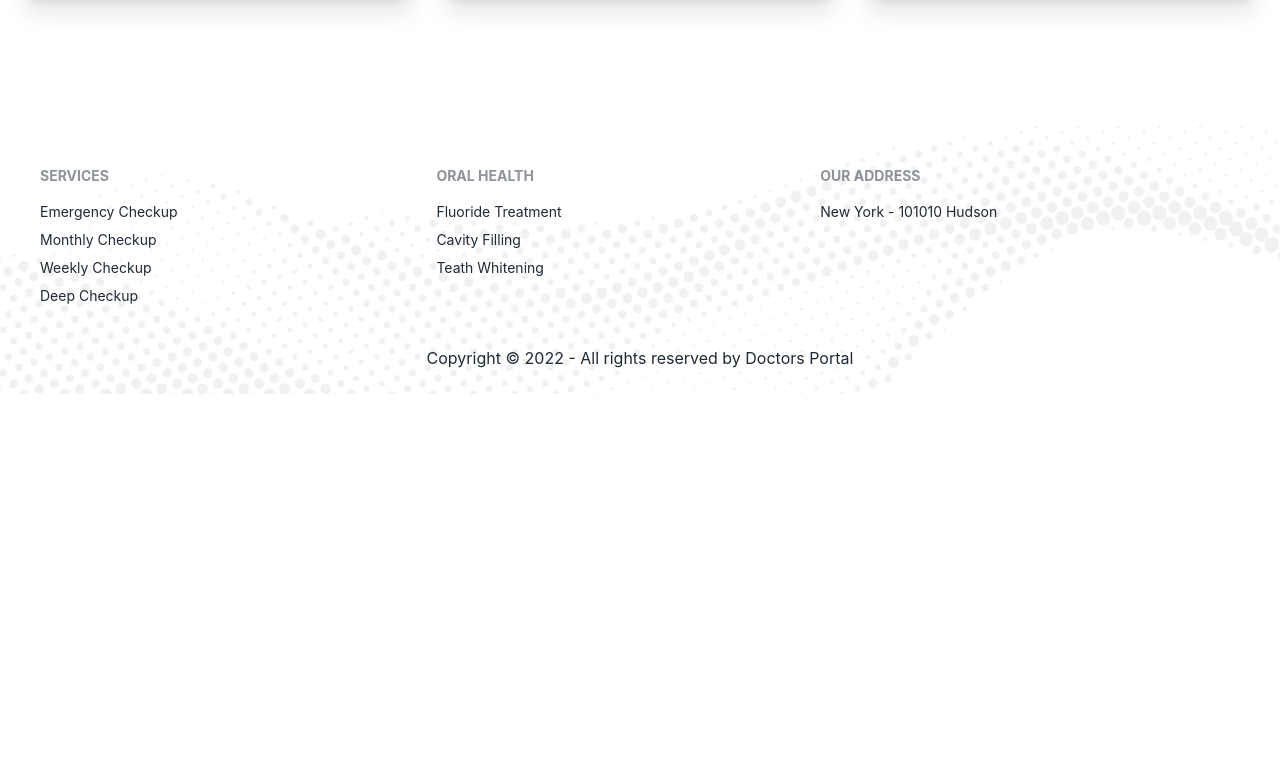
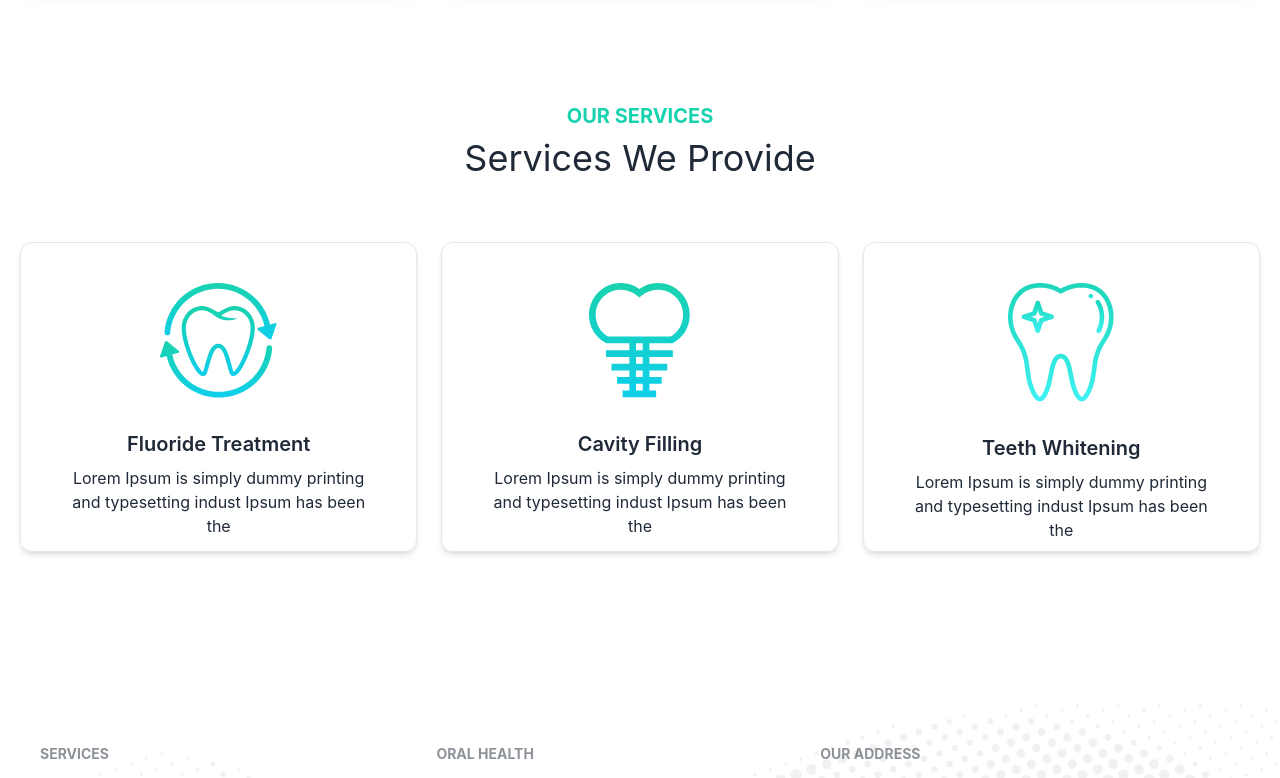
Before and after one commit to zakiralhasan/doctors-portal-client, a React (Create React App) app: page / in a window 1280 px wide. Shown: the part 1042-1820 px from the top of the page. Before the commit the page ends 1436 px from the top, so only its background shows below. Built offline with nearby package versions, Linux system fonts and the light colour scheme.

Commit message:
our services section design done

```diff
--- a/src/Pages/Home/Home/Home.js
+++ b/src/Pages/Home/Home/Home.js
@@ -1,11 +1,12 @@
 import React from "react";
 import Banner from "../Banner/Banner/Banner";
+import OurServices from "../OurServices/OurServices";
 
 const Home = () => {
   return (
     <div>
-      <h1>Home page</h1>
       <Banner></Banner>
+      <OurServices></OurServices>
     </div>
   );
 };
--- /dev/null
+++ b/src/Pages/Home/OurServices/OurServices.js
@@ -0,0 +1,45 @@
+import React from "react";
+import logo1 from "../../../assets/images/fluoride.png";
+import logo2 from "../../../assets/images/cavity.png";
+import logo3 from "../../../assets/images/whitening.png";
+import OurServicesCard from "./OurServicesCard";
+
+const OurServices = () => {
+  // const color1
+  const cards = [
+    {
+      id: "1",
+      title: "Fluoride Treatment",
+      img: logo1,
+      details:
+        "Lorem Ipsum is simply dummy printing and typesetting indust Ipsum has been the",
+    },
+    {
+      id: "2",
+      title: "Cavity Filling",
+      img: logo2,
+      details:
+        "Lorem Ipsum is simply dummy printing and typesetting indust Ipsum has been the",
+    },
+    {
+      id: "3",
+      title: "Teeth Whitening",
+      img: logo3,
+      details:
+        "Lorem Ipsum is simply dummy printing and typesetting indust Ipsum has been the",
+    },
+  ];
+  return (
+    <div className="px-5 my-32">
+      <h2 className="text-xl text-[#19D3AE] font-bold mb-2">OUR SERVICES</h2>
+      <h1 className="text-4xl ">Services We Provide</h1>
+      <div className="grid lg:grid-cols-3 md:grid-cols-2 gap-6 pb-6 mt-16">
+        {cards.map((card) => (
+          <OurServicesCard key={card.id} card={card}></OurServicesCard>
+        ))}
+      </div>
+    </div>
+  );
+};
+
+export default OurServices;
--- /dev/null
+++ b/src/Pages/Home/OurServices/OurServicesCard.js
@@ -0,0 +1,18 @@
+import React from "react";
+
+const OurServicesCard = ({ card }) => {
+  const { title, img, details } = card;
+  return (
+    <div>
+      <div className="p-10 border rounded-xl shadow-md min-h-[310px] max-h-[310px]">
+        <img className="w-fit mx-auto" src={img} alt="" />
+        <div className="mt-8">
+          <h2 className="text-xl font-semibold mb-2">{title}</h2>
+          <p>{details}</p>
+        </div>
+      </div>
+    </div>
+  );
+};
+
+export default OurServicesCard;
```
